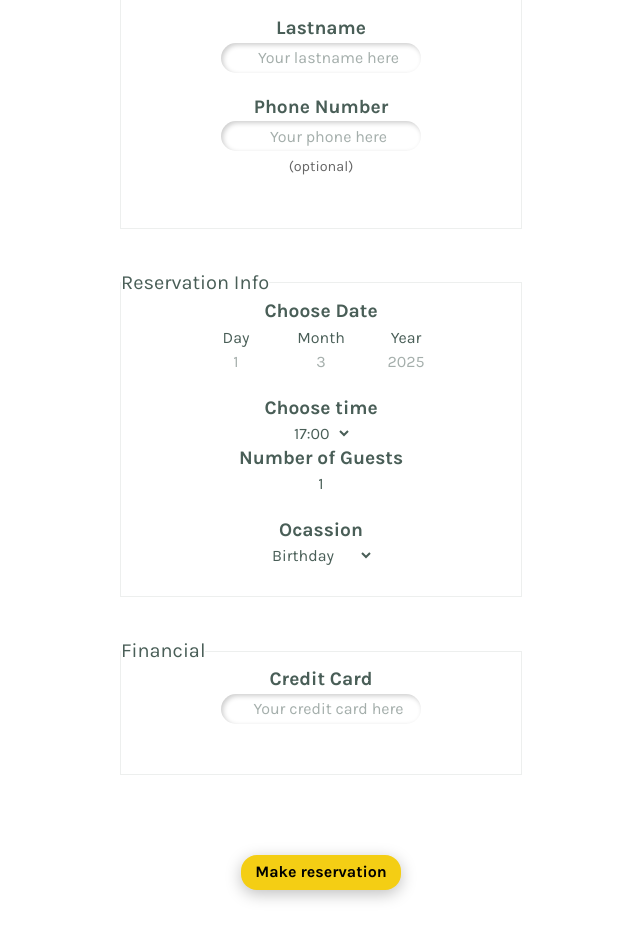
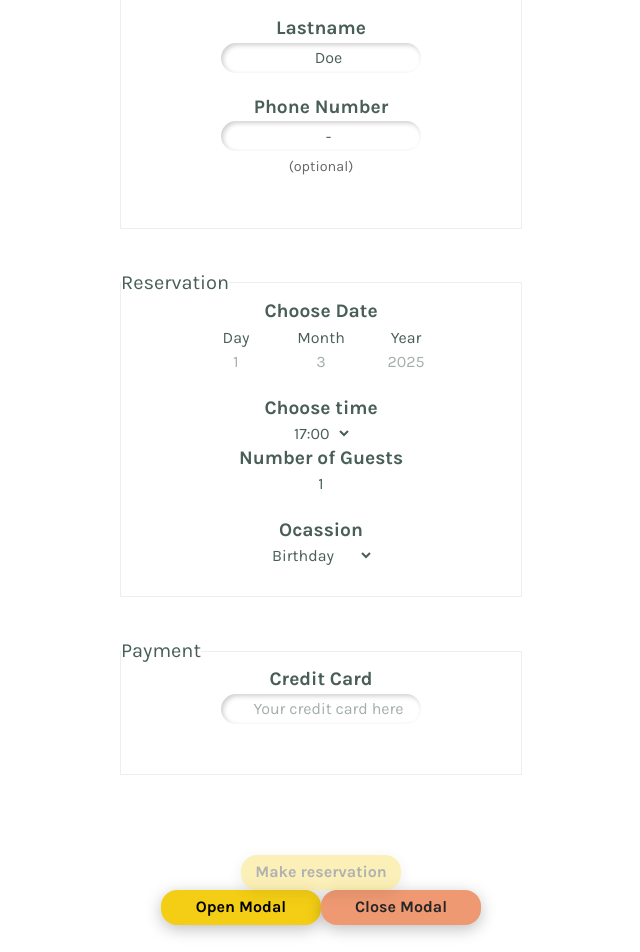
Before and after one commit to friasmariano/little-lemon-app, a Next.js app: page /booking in a window 1280 px wide. Shown: the part 540-1492 px from the top of the page, without its empty margins (319-959 px from the left). Built offline with nearby package versions, Linux system fonts and the light colour scheme; a web font is replaced by a local one.

Commit message:
Modal creation

```diff
--- a/components/BookingForm.js
+++ b/components/BookingForm.js
@@ -1,15 +1,22 @@
 'use client'
 
 import { useForm } from 'react-hook-form'
+import { useState } from 'react'
 import { FontAwesomeIcon } from '@fortawesome/react-fontawesome'
 import { faInfoCircle } from '@fortawesome/free-solid-svg-icons'
 import { ErrorMessage } from "@hookform/error-message"
+import Modal from './Modal'
 
 import buttonStyles from '../styles/button.module.css'
 import styles from '../styles/bookform.module.css'
 
 export default function BookingForm() {
-    const { register, handleSubmit, watch, formState: { errors } } = useForm({
+    const [isModalOpen, setIsModalOpen] = useState(false);
+
+    const openModal = () => setIsModalOpen(true);
+    const closeModal = () => setIsModalOpen(false);
+
+    const { register, handleSubmit, watch, formState: { errors, isValid, isDirty } } = useForm({
         mode: 'onBlur'
     });
 
@@ -22,8 +29,14 @@ export default function BookingForm() {
         <form onSubmit={handleSubmit(onSubmit)}
               className={styles.container}>
 
+              <Modal isOpen={isModalOpen} onClose={closeModal} title='Confirmation'>
+                <div>
+                    Modal body
+                </div>
+              </Modal>
+
             <fieldset className={styles.fieldset}>
-                <legend className="text-xl mb-4">Personal Data</legend>
+                <legend className="text-xl mb-4">Personal</legend>
 
                 {/* Name */}
                 <div style={{ display: 'flex', flexDirection: 'column', alignItems: 'center' }}>
@@ -35,7 +48,7 @@ export default function BookingForm() {
                             id="name"
                             name="name"
                             type="text"
-                            defaultValue=""
+                            defaultValue="Joe"
                             {...register("name", {
                                     required: "The 'name' field is required",
                                     minLength: {
@@ -77,7 +90,7 @@ export default function BookingForm() {
                             id="lastname"
                             name="lastname"
                             type="text"
-                            defaultValue=""
+                            defaultValue="Doe"
                             {...register("lastname", {
                                     required: "The 'lastname' field is required",
                                     minLength: {
@@ -119,7 +132,7 @@ export default function BookingForm() {
                             id="phone"
                             name="phone"
                             type="text"
-                            defaultValue=""
+                            defaultValue="-"
                             {...register("phone", {
                                     required: "The 'phone' field is required",
                                     pattern: {
@@ -154,7 +167,7 @@ export default function BookingForm() {
             </fieldset>
 
             <fieldset className={styles.fieldset}>
-                <legend className="text-xl mb-4">Reservation Info</legend>
+                <legend className="text-xl mb-4">Reservation</legend>
 
                 {/* Date */}
                 <div style={{ display: 'flex', flexDirection: 'column', alignItems: 'center' }}>
@@ -343,7 +356,7 @@ export default function BookingForm() {
             </fieldset>
 
             <fieldset className={styles.fieldset}>
-                <legend className="text-xl mb-4">Financial</legend>
+                <legend className="text-xl mb-4">Payment</legend>
 
                 {/* Credit Card */}
                 <div style={{ display: 'flex', flexDirection: 'column', alignItems: 'center' }}>
@@ -387,8 +400,15 @@ export default function BookingForm() {
 
             {/* Submit */}
             <div className={`${styles.section} ${styles.submit}`}>
-                <input className={buttonStyles.default}
-                   type="submit" value="Make reservation" />
+                <button className={isValid ? buttonStyles.default : buttonStyles.disabled}
+                        type="submit" disabled={isValid}>
+                    Make reservation
+                </button>
+
+                <div styles={{ display: 'flex', gap: '30px'}}>
+                    <button className={buttonStyles.default} onClick={openModal}>Open Modal</button>
+                    <button className={buttonStyles.cancel} onClick={closeModal}>Close Modal</button>
+                </div>
             </div>
 
         </form>
--- /dev/null
+++ b/components/Modal.jsx
@@ -0,0 +1,88 @@
+
+import { useEffect, useRef } from 'react'
+import styles from '../styles/modal.module.css'
+import { FontAwesomeIcon } from '@fortawesome/react-fontawesome';
+import { faTimesCircle } from '@fortawesome/free-solid-svg-icons';
+import buttonStyles from '../styles/button.module.css';
+
+export default function Modal({ isOpen, onClose, children, title, callBackFunction }) {
+    const dialogRef = useRef(null)
+
+    useEffect(() => {
+        if (isOpen) {
+            dialogRef.current.showModal();
+        } else {
+            dialogRef.current.close();
+        }
+
+    }, [isOpen]);
+
+    const handleBackdropClick = (e) => {
+        if (e.target === dialogRef.current) {
+            onClose();
+        }
+    };
+
+    return (
+        <dialog className={isOpen ? styles.dialog: styles.hidden}
+                ref={dialogRef} onClick={handleBackdropClick}
+                style={{ display: 'flex',
+                         width: '100vw',
+                         alignItems: 'center',
+                         justifyContent: 'center',
+                         marginRight: 'auto ',
+                         marginLeft: 'auto',
+                         marginTop: '20vw',
+                         borderRadius: '16px'
+                }}>
+            <section>
+                <div style={{ display: 'flex',
+                              borderRadius: '16px 16px 0px 0px',
+                              height: '55px' }}>
+                    <p style={{ width: '88vw',
+                                padding: '0px 0px 0px 15px',
+                                textAlign: 'center',
+                                fontSize: '1.3rem',
+                                background: 'linear-gradient(180deg, rgba(73,94,87,1) 0%, rgba(20,47,38,1) 97%)',
+                                color: 'white',
+                                display: 'flex',
+                                alignItems: 'center',
+                                justifyContent: 'center'
+                    }}>
+                        { title }
+                    </p>
+                    <button style={{ width: '5w',
+                                     display: 'flex',
+                                     alignItems: 'center',
+                                     justifyContent: 'center',
+                                     textAlign: 'center',
+                                     background: 'linear-gradient(180deg, rgba(73,94,87,1) 0%, rgba(20,47,38,1) 97%)',
+                                     borderLeft: '1px solid rgba(255, 255, 255, 0.1)',
+                                     color: 'white'
+                     }}
+                            onClick={onClose}>
+                                <FontAwesomeIcon icon={faTimesCircle}
+                                    style={{ fontSize: '1.6rem' }} />
+                            </button>
+                </div>
+                <div style={{ minHeight: '200px', color: '#495E57', padding: '20px 20px 40px 60px'}}>
+                    {children}
+                </div>
+                <div style={{ display: 'flex',
+                              alignItems: 'center',
+                              justifyContent: 'center',
+                              gap: '20px',
+                              borderTop: '1px solid rgba(0, 0, 0, 0.05)',
+                              padding: '22px 0px 26px 10px'}}>
+                    <button className={buttonStyles.default}
+                            onClick={() => {
+                                callBackFunction,
+                                onClose
+                            }}>Confirm</button>
+                    <button className={buttonStyles.cancel}
+                            onClick={onClose}>Cancel</button>
+                </div>
+            </section>
+        </dialog>
+    );
+};
--- a/package.json
+++ b/package.json
@@ -9,6 +9,7 @@
     "lint": "next lint"
   },
   "dependencies": {
+    "@ariakit/react": "^0.4.15",
     "@chakra-ui/react": "^3.8.2",
     "@fortawesome/fontawesome-svg-core": "^6.7.2",
     "@fortawesome/free-solid-svg-icons": "^6.7.2",
--- a/styles/button.module.css
+++ b/styles/button.module.css
@@ -10,4 +10,36 @@
     font-size: 1rem;
 
     box-shadow: 0px 4px 16px rgba(0, 0, 0, 0.25);
+    cursor: pointer;
 }
+
+.cancel {
+    color: rgb(39, 38, 38);
+    background-color: #EE9972;
+
+    width: 160px;
+    height: 35px;
+
+    border-radius: 16px;
+    font-weight: 600;
+    font-size: 1rem;
+
+    box-shadow: 0px 4px 16px rgba(0, 0, 0, 0.25);
+    cursor: pointer;
+}
+
+.disabled {
+    color: black;
+    background-color: #F4CE14;
+
+    width: 160px;
+    height: 35px;
+
+    border-radius: 16px;
+    font-weight: 600;
+    font-size: 1rem;
+
+    box-shadow: 0px 4px 16px rgba(0, 0, 0, 0.25);
+
+    opacity: 0.3;
+}
--- /dev/null
+++ b/styles/dialog.module.css
@@ -0,0 +1,155 @@
+.button {
+    --border: rgb(0 0 0/13%);
+    --highlight: rgb(255 255 255/20%);
+    --shadow: rgb(0 0 0/10%);
+    display: flex;
+    height: 2.5rem;
+    user-select: none;
+    align-items: center;
+    justify-content: center;
+    gap: 0.25rem;
+    white-space: nowrap;
+    border-radius: 0.5rem;
+    border-style: none;
+    background-color: white;
+    padding-left: 1rem;
+    padding-right: 1rem;
+    font-size: 1rem;
+    line-height: 1.5rem;
+    color: black;
+    text-decoration-line: none;
+    outline-width: 2px;
+    outline-offset: 2px;
+    outline-color: hsl(204 100% 40%);
+    box-shadow:
+      inset 0 0 0 1px var(--border),
+      inset 0 2px 0 var(--highlight),
+      inset 0 -1px 0 var(--shadow),
+      0 1px 1px var(--shadow);
+    font-weight: 500;
+  }
+
+  .button:where(.dark, .dark *) {
+    --border: rgb(255 255 255/10%);
+    --highlight: rgb(255 255 255/5%);
+    --shadow: rgb(0 0 0/25%);
+    background-color: rgb(255 255 255 / 0.05);
+    color: white;
+    box-shadow:
+      inset 0 0 0 1px var(--border),
+      inset 0 -1px 0 1px var(--shadow),
+      inset 0 1px 0 var(--highlight);
+  }
+
+  .button:not(:active):hover {
+    --border: rgb(0 0 0/33%);
+  }
+
+  .button:where(.dark, .dark *):not(:active):hover {
+    --border: rgb(255 255 255/25%);
+  }
+
+  .button[aria-disabled="true"] {
+    opacity: 0.5;
+  }
+
+  .button[data-focus-visible] {
+    outline-style: solid;
+  }
+
+  .button:active,
+  .button[data-active] {
+    padding-top: 0.125rem;
+    box-shadow:
+      inset 0 0 0 1px var(--border),
+      inset 0 2px 0 var(--border);
+  }
+
+  @media (min-width: 640px) {
+    .button {
+      gap: 0.5rem;
+    }
+  }
+
+  .button:active:where(.dark, .dark *),
+  .button[data-active]:where(.dark, .dark *) {
+    box-shadow:
+      inset 0 0 0 1px var(--border),
+      inset 0 1px 1px 1px var(--shadow);
+  }
+
+  .backdrop {
+    background-color: rgb(0 0 0 / 0.1);
+    -webkit-backdrop-filter: blur(4px);
+    opacity: 0;
+    transition-property: opacity, backdrop-filter;
+    transition-timing-function: cubic-bezier(0.4, 0, 0.2, 1);
+    transition-duration: 150ms;
+    backdrop-filter: blur(0);
+  }
+
+  .backdrop:where(.dark, .dark *) {
+    background-color: rgb(0 0 0 / 0.3);
+  }
+
+  .dialog {
+    position: fixed;
+    inset: var(--inset);
+    z-index: 50;
+    margin: auto;
+    display: flex;
+    height: fit-content;
+    max-height: calc(100dvh - var(--inset) * 2);
+    flex-direction: column;
+    gap: 1rem;
+    overflow: auto;
+    border-radius: 0.75rem;
+    background-color: white;
+    padding: 1rem;
+    color: black;
+    box-shadow: 0 25px 50px -12px rgb(0 0 0 / 0.25);
+    --inset: 0.75rem;
+    transform-origin: center;
+    opacity: 0;
+    transition-property: opacity, transform;
+    transition-timing-function: cubic-bezier(0.4, 0, 0.2, 1);
+    transition-duration: 150ms;
+    transform: scale(0.95);
+  }
+
+  @media (min-width: 640px) {
+    .dialog {
+      top: 10vh;
+      bottom: 10vh;
+      margin-top: 0px;
+      max-height: 80vh;
+      width: 420px;
+      border-radius: 1rem;
+      padding: 1.5rem;
+    }
+  }
+
+  .dialog:where(.dark, .dark *) {
+    border-width: 1px;
+    border-style: solid;
+    border-color: hsl(204 4% 24%);
+    background-color: hsl(204 4% 16%);
+    color: white;
+  }
+
+  .heading {
+    margin: 0px;
+    font-size: 1.25rem;
+    line-height: 1.75rem;
+    font-weight: 600;
+  }
+
+  .backdrop[data-enter] {
+    opacity: 1;
+    backdrop-filter: blur(4px);
+  }
+
+  .dialog[data-enter] {
+    opacity: 1;
+    transform: scale(1);
+  }
```
Also changed, not shown: styles/modal.module.css (added, +18 -0 lines), 1 other file (tests, documents, lock files or other folders).
